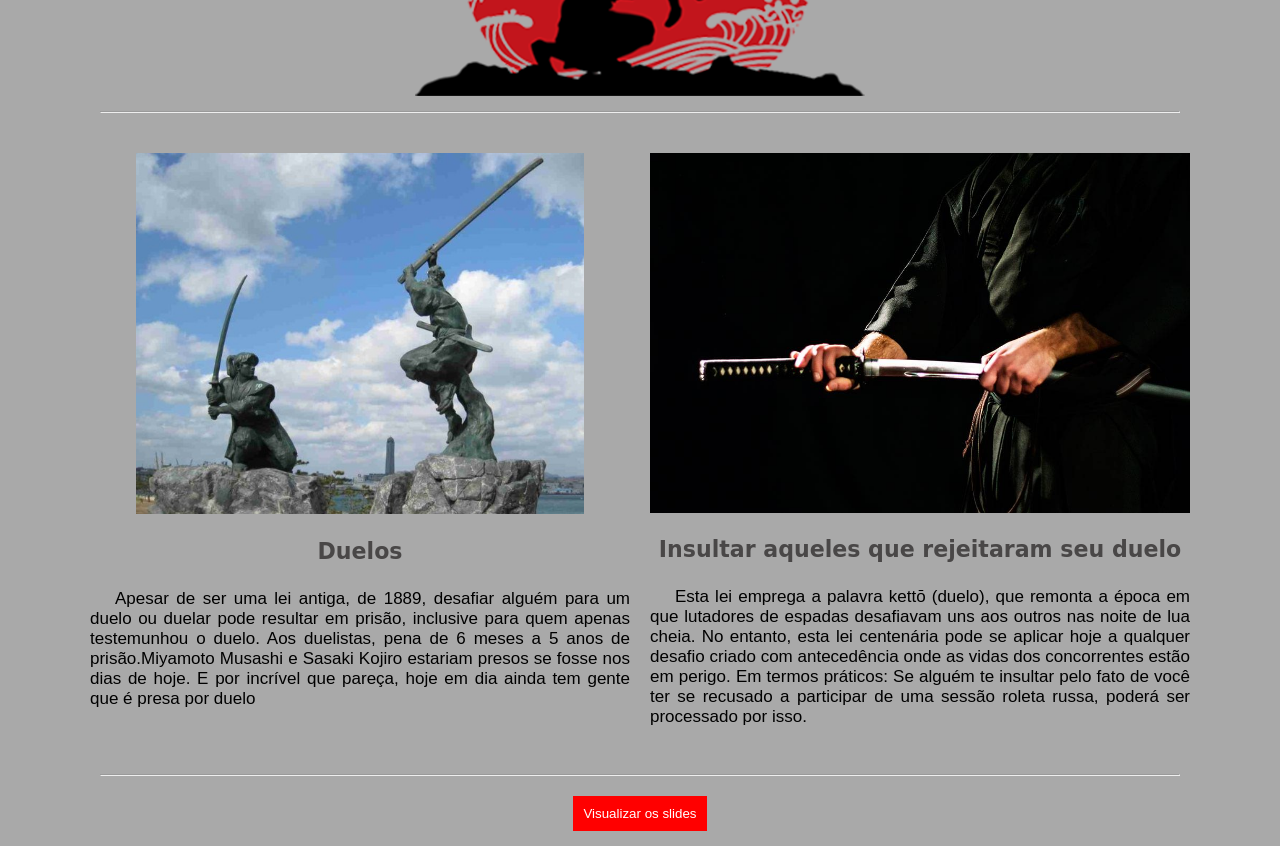
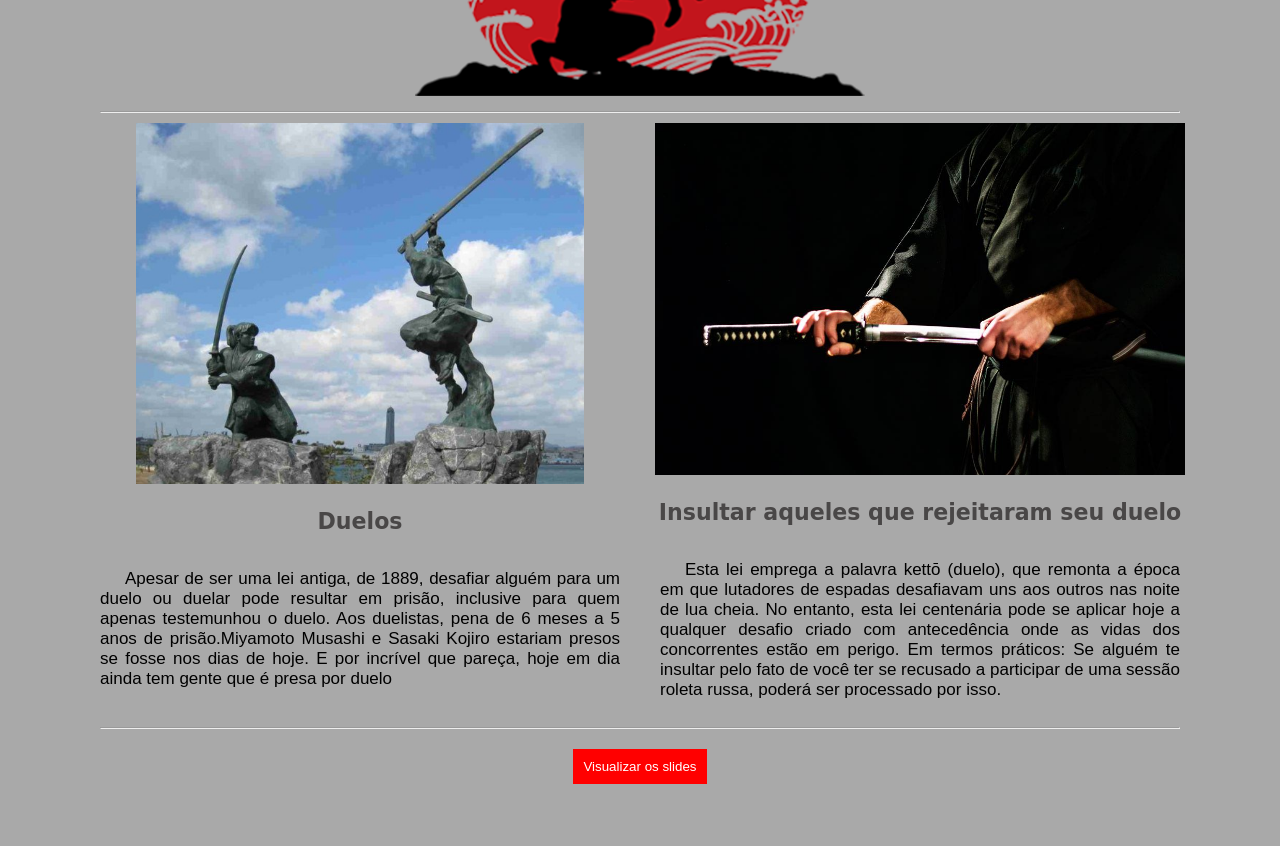
Before and after one commit to pouthergust/HelloWorld, a plain HTML site: page index.html in a window 1280 px wide. Shown: the part 960-1806 px from the top of the page. After the commit the page ends 1759 px from the top, so only its background shows below. Drawn offline with Linux system fonts and the light colour scheme; a web font is replaced by a local one.

Commit message:
more adjustments

```diff
--- a/index.html
+++ b/index.html
@@ -27,11 +27,8 @@
 			</h1><br>
 			<marquee style="position: relative;margin-top: -5%">[Insira um texto muito legal aqui]</marquee>
 		</div>
+		<img src="./img/fc2.png">
 	</header>
-	<section class="img" style="text-align: center;">
-		<img src="./img/fc2.png">
-	</section>
-
 	<main class="slides">
 		<hr class="divider">
 		<div id="container">
@@ -47,7 +44,7 @@
 					pareça, hoje em dia ainda tem gente que é presa por duelo</p>
 			</article>
 			<article>
-					<img src="./img/foto2.jpg" alt="Insultos" style="width: 100%;">
+				<img src="./img/foto2.jpg" alt="Insultos" style="width: 98%;">
 				<h2>Insultar aqueles que rejeitaram seu duelo</h2>
 				<p>Esta lei emprega a palavra kettō (duelo), que remonta a época em que lutadores de espadas
 					desafiavam
--- a/styles/styles.css
+++ b/styles/styles.css
@@ -9,6 +9,11 @@ a {
   text-decoration:none;
   color: white;
 }
+img {
+  max-width: 90vw;
+  text-align: center;
+}
+
 /* HEADER */
 header {
   text-align: center;
@@ -17,19 +22,16 @@ header .top {
   margin-top: 10px;
 }
 
-
 /* MAIN */
 .slides {
   max-width: 1100px;
-  margin: 0 auto;
+  margin: auto;
   padding: 0 15px;
   text-align: center;
 }
-img{
-  max-width: 90vw;
-}
+
 .slides article {
-  margin: 30px 0;
+  margin: auto;
 }
 .slides article img {
   max-width: 100%;
@@ -41,6 +43,7 @@ img{
   margin-bottom: 25px;
 }
 p {
+  padding: 10px;
   text-align: justify;
   text-indent: 25px
 }
```
Lines whose indentation alone changed are shown as unchanged.
